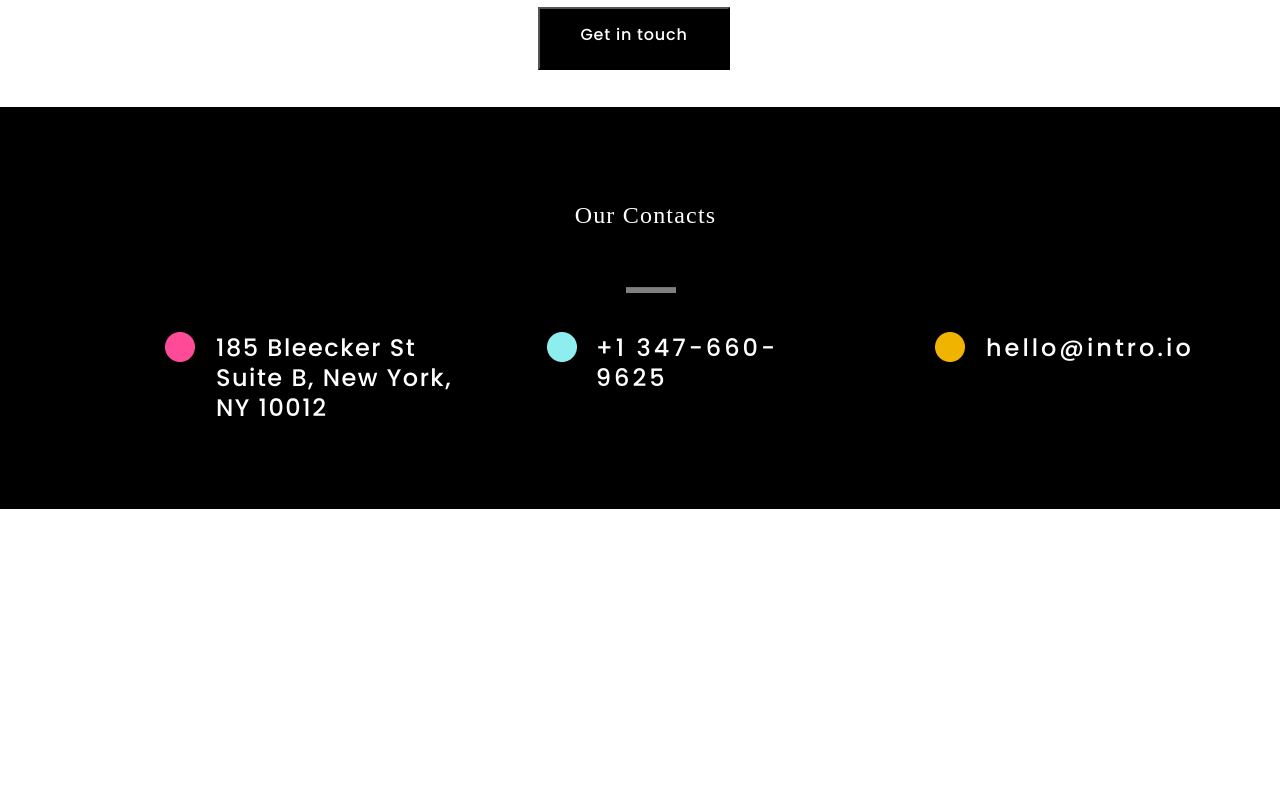
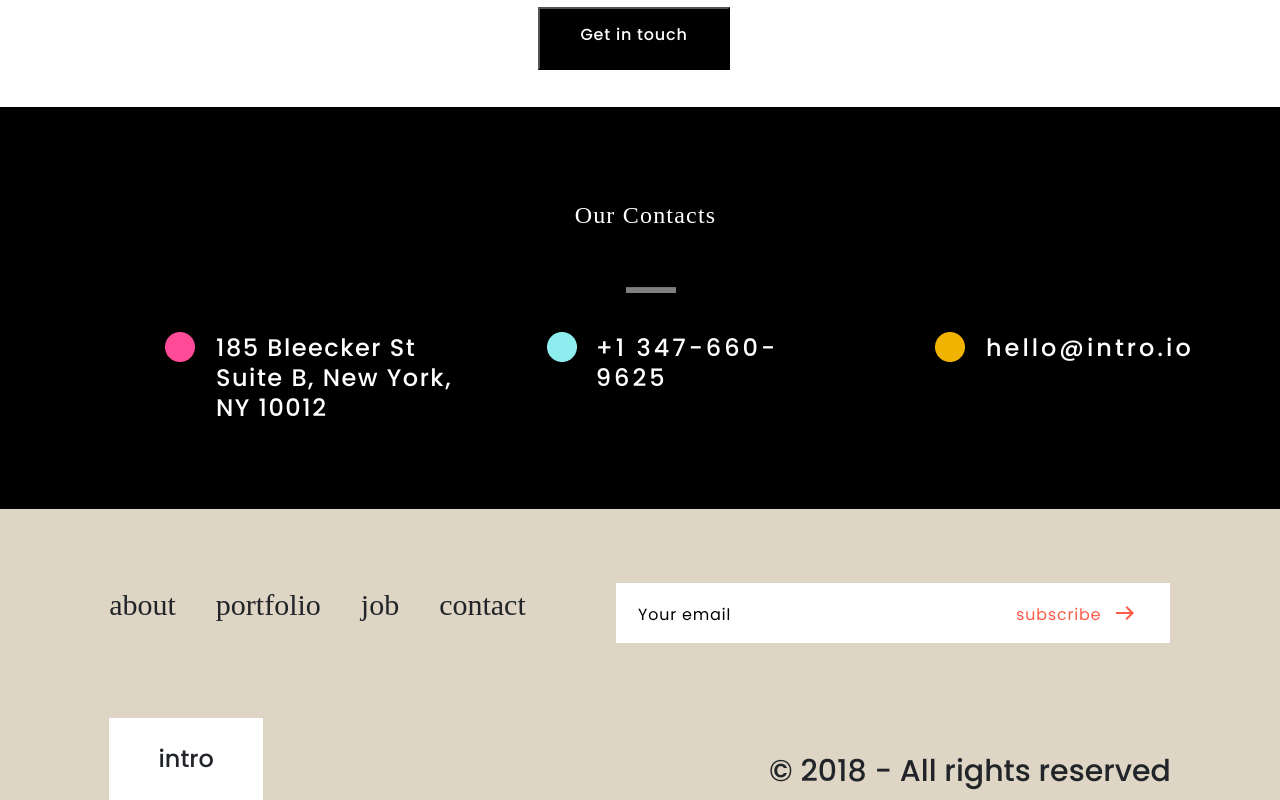
Before and after one commit to Carloscastro16/ProyectoSoftware_equipo1, a plain HTML site: page index.html in a window 1280 px wide. Shown: the part 3026-3826 px from the top of the page. Before the commit the page ends 3535 px from the top, so only its background shows below. Drawn offline with nearby package versions, Linux system fonts and the light colour scheme; a web font is replaced by a local one.

Commit message:
juntado CASI completo

```diff
--- a/css/Style3.css
+++ b/css/Style3.css
@@ -1,7 +1,6 @@
 /*font-family: 'Poppins', sans-serif;*/
 body{
     font-family: 'Poppins', sans-serif;
-    font: 30px;
     width: 100%;
 }
 .maquetado-3{
@@ -128,7 +127,7 @@ body {
   left: 64px;
   top: 0px;
   }
-  h2.persona-1{
+  .persona-1 h2{
    font-family: "Poppins", sans-serif;
   font-style: normal;
   font-weight: 500;
@@ -140,7 +139,7 @@ body {
   letter-spacing: 3px;
   left: 65px;
   }
-  h3.persona-1{
+  .persona-1 h3{
   font-family: "Frank Ruhl Libre", sans-serif;
   font-style: normal;
   font-weight: normal;
@@ -167,7 +166,7 @@ body {
   top: 0px;
 
   }
-  h2.persona-2{
+  .persona-2 h2{
    font-family: "Poppins", sans-serif;
   font-style: normal;
   font-weight: 500;
@@ -179,7 +178,7 @@ body {
   letter-spacing: 3px;
   left: 0px;
   }
-  h3.persona-2{
+  .persona-2 h3{
   font-family: "Frank Ruhl Libre", sans-serif;
   font-style: normal;
   font-weight: normal;
@@ -206,7 +205,7 @@ body {
   top: 0px;
 
   }
-  h2.persona-3{
+  .persona-3 h2{
    font-family: "Poppins", sans-serif;
   font-style: normal;
   font-weight: 500;
@@ -218,7 +217,7 @@ body {
   letter-spacing: 3px;
   left: 0px;
   }
-  h3.persona-3{
+  .persona-3 h3{
   font-family: "Frank Ruhl Libre", sans-serif;
   font-style: normal;
   font-weight: normal;
@@ -247,7 +246,7 @@ body {
   top: 0px;
 
   }
-  h2.persona-4{
+  .persona-4 h2{
    font-family: "Poppins", sans-serif;
   font-style: normal;
   font-weight: 500;
@@ -259,7 +258,7 @@ body {
   letter-spacing: 3px;
   left: 0px;
   }
-  h3.persona-4{
+  .persona-4 h3{
   font-family: "Frank Ruhl Libre", sans-serif;
   font-style: normal;
   font-weight: normal;
@@ -297,7 +296,7 @@ body {
   left: 538px;
   top: 897px;
   }
-  h2.get-in-touch{
+  .rectangulo h2{
   font-family: "Poppins", sans-serif;
   font-size: 16px;
   line-height: 24px;
@@ -349,7 +348,7 @@ body {
   position: absolute;
   width: 1038px;
   height: 124px;
-  left: 47px;
+  left: 120px;
   top: 0px;
   }
   .direction-1{
@@ -441,3 +440,41 @@ body {
   top: 0px;
   bottom: 72.13%;
   }
+  .Maquetado-parte-7{
+    height: 291px;
+    background: #DED5C4;
+
+}
+#parte-1{
+    margin-top: 73px;
+    font-family: 'Frank Ruhl Libre', serif;
+}
+.p1{
+    float: left;
+}
+.p2{
+    float: left;
+    margin-left: 40px;
+}
+.Maquetado-parte-7 img{
+    float: right;
+}
+#parte-2{
+    height: 82px;
+    margin-top: 73px;
+    font-family: 'Poppins', sans-serif;
+}
+.intro{
+    background: #FFFFFF;
+    height: 82px;
+    width: 154px;
+    padding-top: 23px;
+    font-size: 24px;
+    text-align: center;
+    float: left;
+}
+.reserved{
+    font-family: 'Poppins', sans-serif;
+    float: right;
+    padding-top: 31px;
+}
--- a/css/Style7.css
+++ b/css/Style7.css
@@ -17,7 +17,7 @@ font-family: 'Poppins', sans-serif;
     float: left;
     margin-left: 40px;
 }
-img{
+.formimage img{
     float: right;
 }
 #parte-2{
--- a/index.html
+++ b/index.html
@@ -113,7 +113,7 @@
             </div>
             <div class="col-sm-2">
             	<button class="rectangulo">
-            		     <h2 class="get-in-touch">Get in touch</h2>
+            		     <h2 class="getintouch">Get in touch</h2>
             	</button>
             </div>
         </div>
@@ -158,5 +158,20 @@
           </div>
         </div>
       </div>
+      <div class="Maquetado-parte-7">
+        <div class="row">
+            <div id="parte-1" class="offset-sm-1 col-sm-10">
+                <div>
+                    <P class="p1">about</P><p class="p2">portfolio</p><p class="p2">job</p><p class="p2">contact</p>
+                </div>
+                <div class="formimage" >
+                    <img src="img/Form.svg">
+                </div>
+            </div>
+            <div id="parte-2" class="offset-sm-1 col-sm-10">
+                <p class="intro">intro</p><p class="reserved">© 2018 - All rights reserved</p>
+            </div>
+        </div>
+    </div>
 </body>
 </html>
```
Also changed, not shown: Maquetado7.html (+1 -1 lines).
